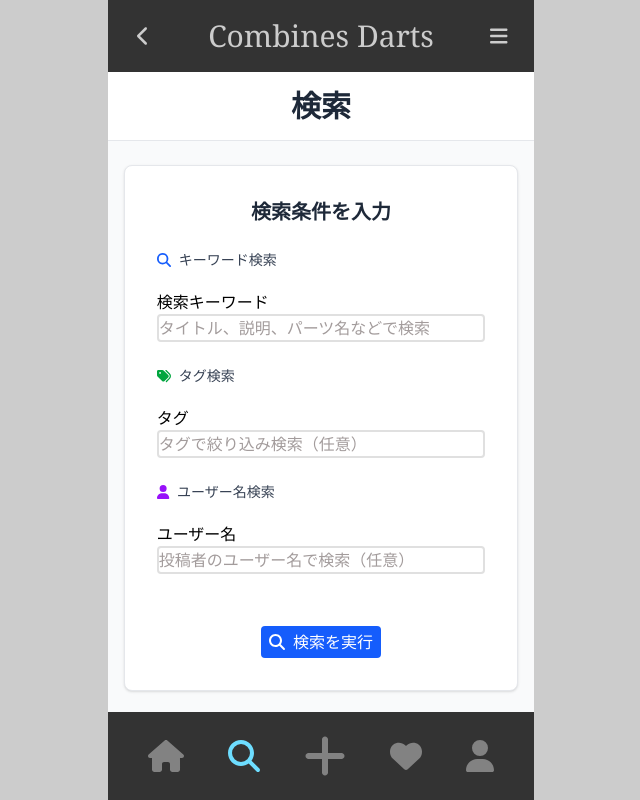
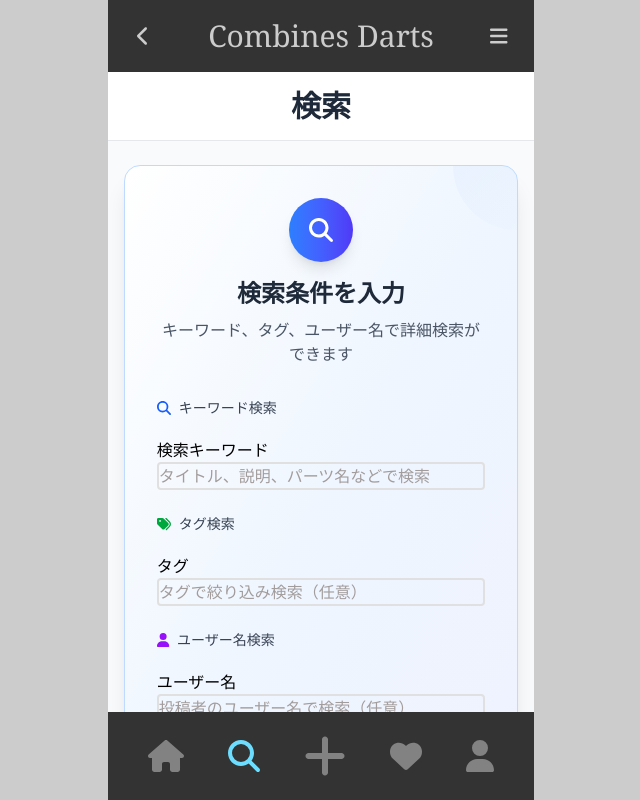
Before and after one commit to kanori1022/darts_frontend, a Next.js app: page /search in a window 1280 px wide. Shown: the top 800 px of the page, without its empty margins (319-959 px from the left). Built offline with nearby package versions, Linux system fonts and the light colour scheme; no server answers.

Commit message:
homeのアイテム表示を修正

```diff
--- a/app/search/page.tsx
+++ b/app/search/page.tsx
@@ -1,6 +1,5 @@
 /* eslint-disable react-hooks/rules-of-hooks */
 "use client";
-import { SrcButton } from "@/components/Button/Button";
 import { InputLong } from "@/components/Input/Input";
 import {
   faChevronDown,
@@ -27,8 +26,11 @@ export default function search() {
     username: "",
   });
   const [showHints, setShowHints] = useState(false);
+  const [isSearching, setIsSearching] = useState(false);
 
-  const handleSearch = () => {
+  const handleSearch = async () => {
+    setIsSearching(true);
+
     // 検索条件をクエリパラメータとして検索結果ページに渡す
     const searchParams = new URLSearchParams();
     if (word.searchWord) {
@@ -46,7 +48,10 @@ export default function search() {
       ? `/search/result?${queryString}`
       : "/search/result";
 
+    // 少し遅延を入れてローディング状態を表示
+    setTimeout(() => {
       router.push(url);
+    }, 800);
   };
 
   return (
@@ -60,15 +65,34 @@ export default function search() {
 
       {/* Search Form Section */}
       <div className="max-w-2xl mx-auto px-4">
-        <div className="bg-white rounded-lg shadow-sm border border-gray-200 p-8">
-          <h2 className="text-xl font-semibold text-gray-800 mb-6 text-center">
+        <div className="bg-gradient-to-br from-white via-blue-50 to-indigo-50 rounded-2xl shadow-xl border border-blue-200 p-8 relative overflow-hidden">
+          {/* 装飾的な背景要素 */}
+          <div className="absolute top-0 right-0 w-32 h-32 bg-gradient-to-br from-blue-100 to-transparent rounded-full -translate-y-16 translate-x-16 opacity-50"></div>
+          <div className="absolute bottom-0 left-0 w-24 h-24 bg-gradient-to-tr from-indigo-100 to-transparent rounded-full translate-y-12 -translate-x-12 opacity-50"></div>
+
+          <div className="relative z-10">
+            <div className="text-center mb-8">
+              <div className="inline-flex items-center justify-center w-16 h-16 bg-gradient-to-r from-blue-500 to-indigo-600 rounded-full mb-4 shadow-lg">
+                <FontAwesomeIcon
+                  icon={faSearch}
+                  className="text-white text-2xl"
+                />
+              </div>
+              <h2 className="text-2xl font-bold text-gray-800 mb-2">
                 検索条件を入力
               </h2>
+              <p className="text-gray-600">
+                キーワード、タグ、ユーザー名で詳細検索ができます
+              </p>
+            </div>
 
             {/* 検索ワード入力 */}
             <div className="mb-6">
               <label className="block text-sm font-medium text-gray-700 mb-2">
-              <FontAwesomeIcon icon={faSearch} className="mr-2 text-blue-600" />
+                <FontAwesomeIcon
+                  icon={faSearch}
+                  className="mr-2 text-blue-600"
+                />
                 キーワード検索
               </label>
               <InputLong
@@ -85,7 +109,10 @@ export default function search() {
             {/* タグ検索入力 */}
             <div className="mb-6">
               <label className="block text-sm font-medium text-gray-700 mb-2">
-              <FontAwesomeIcon icon={faTags} className="mr-2 text-green-600" />
+                <FontAwesomeIcon
+                  icon={faTags}
+                  className="mr-2 text-green-600"
+                />
                 タグ検索
               </label>
               <InputLong
@@ -102,7 +129,10 @@ export default function search() {
             {/* ユーザー名検索入力 */}
             <div className="mb-8">
               <label className="block text-sm font-medium text-gray-700 mb-2">
-              <FontAwesomeIcon icon={faUser} className="mr-2 text-purple-600" />
+                <FontAwesomeIcon
+                  icon={faUser}
+                  className="mr-2 text-purple-600"
+                />
                 ユーザー名検索
               </label>
               <InputLong
@@ -117,14 +147,35 @@ export default function search() {
             </div>
 
             {/* 検索ボタン */}
-          <div className="flex justify-center">
-            <SrcButton
-              color={"bg-blue-600 hover:bg-blue-700"}
+            <div className="flex justify-center mt-8">
+              <button
                 onClick={handleSearch}
+                disabled={isSearching}
+                className={`group relative px-8 py-4 rounded-2xl font-semibold text-white transition-all duration-300 transform ${
+                  isSearching
+                    ? "bg-gray-400 cursor-not-allowed"
+                    : "bg-gradient-to-r from-blue-500 via-indigo-500 to-purple-600 hover:from-blue-600 hover:via-indigo-600 hover:to-purple-700 hover:shadow-2xl hover:scale-105 cursor-pointer"
+                } shadow-lg`}
               >
-              <FontAwesomeIcon icon={faSearch} className="mr-2" />
-              検索を実行
-            </SrcButton>
+                <div className="flex items-center space-x-3">
+                  {isSearching ? (
+                    <>
+                      <div className="animate-spin rounded-full h-5 w-5 border-2 border-white border-t-transparent"></div>
+                      <span>検索中...</span>
+                    </>
+                  ) : (
+                    <>
+                      <FontAwesomeIcon
+                        icon={faSearch}
+                        className="text-lg group-hover:scale-110 transition-transform duration-300"
+                      />
+                      <span>検索を実行</span>
+                      <div className="absolute inset-0 rounded-2xl bg-gradient-to-r from-blue-400 via-indigo-400 to-purple-500 opacity-0 group-hover:opacity-20 transition-opacity duration-300"></div>
+                    </>
+                  )}
+                </div>
+              </button>
+            </div>
           </div>
         </div>
 
--- a/components/Card/index.tsx
+++ b/components/Card/index.tsx
@@ -3,7 +3,6 @@ import { faHeart as regularHeart } from "@fortawesome/free-regular-svg-icons";
 import { faHeart as solidHeart } from "@fortawesome/free-solid-svg-icons";
 import { FontAwesomeIcon } from "@fortawesome/react-fontawesome";
 import Image from "next/image";
-import Link from "next/link";
 import { useState } from "react";
 
 type CardProps = {
@@ -37,7 +36,7 @@ export const Card = ({
   const [imageLoading, setImageLoading] = useState(true);
 
   return (
-    <div className="px-4 pb-2 w-40 flex flex-col justify-between">
+    <div className="px-4 pb-2 w-40 h-32 flex flex-col justify-between">
       <div className="w-40 text-[#000000] h-12 flex items-center justify-start text-left leading-tight overflow-hidden text-sm">
         <span
           className="block"
@@ -103,27 +102,6 @@ export const Card = ({
             </button>
           )}
       </div>
-
-      {/* タグ表示 */}
-      {tags && tags.length > 0 && (
-        <div className="mt-2 flex flex-wrap gap-1">
-          {tags.slice(0, 2).map((tag, index) => (
-            <Link
-              key={index}
-              href={`/search/result?tags=${encodeURIComponent(tag)}`}
-              className="inline-flex items-center px-2 py-0.5 rounded-full text-xs font-medium bg-blue-100 text-blue-800 border border-blue-200 hover:bg-blue-200 transition-colors duration-200 cursor-pointer"
-              onClick={(e) => e.stopPropagation()}
-            >
-              #{tag}
-            </Link>
-          ))}
-          {tags.length > 2 && (
-            <span className="text-xs text-gray-500 px-1">
-              +{tags.length - 2}
-            </span>
-          )}
-        </div>
-      )}
     </div>
   );
 };
```
Lines whose indentation alone changed are shown as unchanged.
